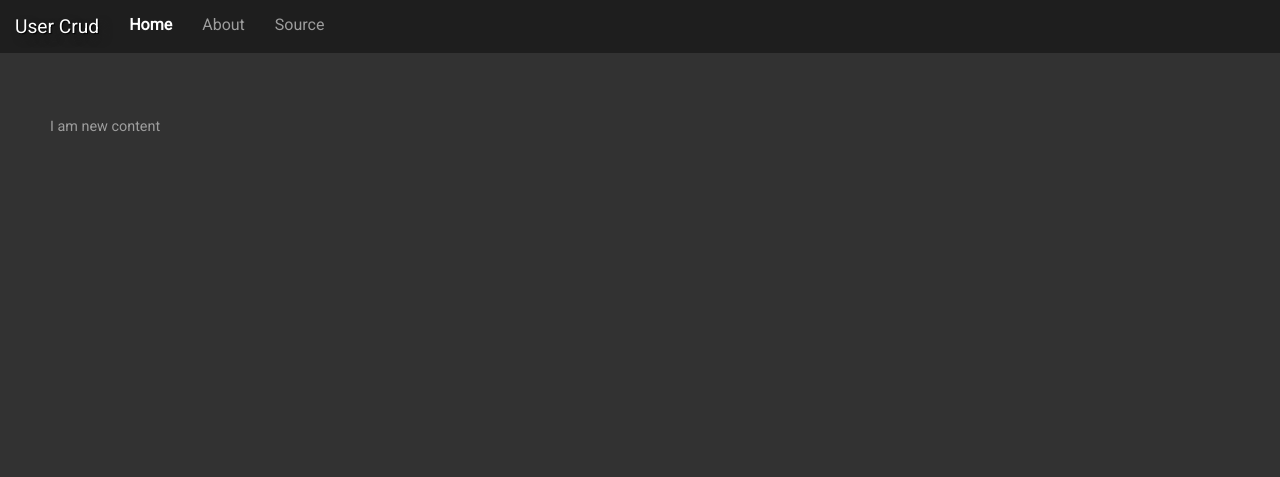
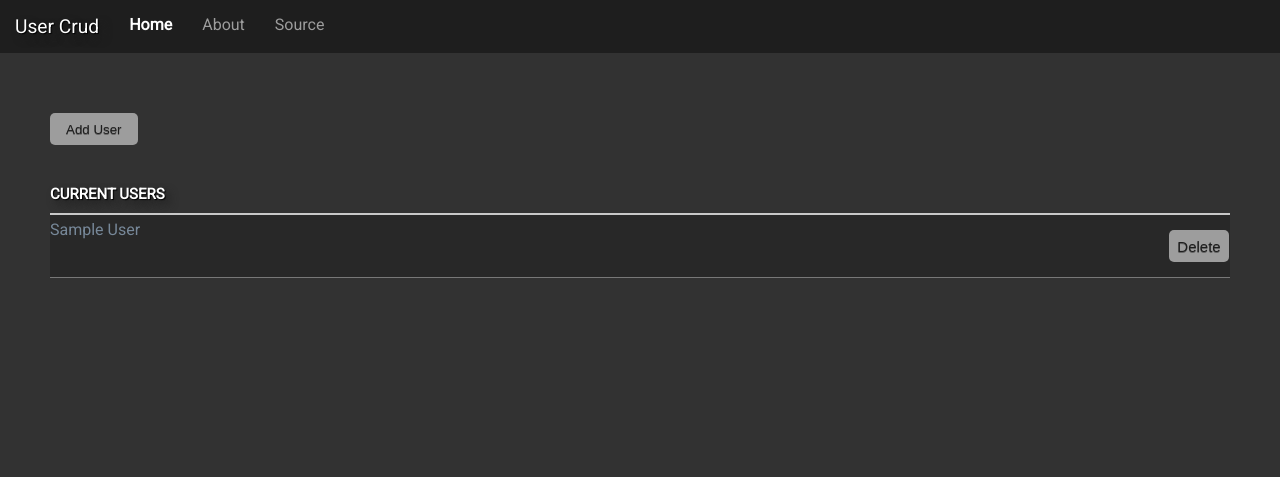
Before and after one commit to jonathanstallings/cf-django, a Django app: page /users/ in a window 1280 px wide. Shown: the top 477 px of the page. Run offline with Django 3.2, Linux system fonts and the light colour scheme; some libraries are stand-ins or nearby versions.

Commit message:
Add basic layout to index

```diff
--- a/users/static/users/css/style.css
+++ b/users/static/users/css/style.css
@@ -21,6 +21,18 @@ body {
   min-width: 350px;
 }
 
+main {
+  min-height: 800px;
+  position: relative;
+  padding: 50px;
+}
+
+main p {
+  font-size: .9rem;
+  color: #9d9d9d;
+  line-height: 1.2rem;
+}
+
 a {
   text-decoration: none;
   color: lightslategray;
@@ -41,6 +53,7 @@ button {
   height: 32px;
   padding: 4px 16px;
   margin: 10px 0;
+  outline: none;
   text-shadow: rgb(100,100,100) 0 1px 0;
 }
 
@@ -70,6 +83,21 @@ h1 {
 /*  font-size: 3rem;*/
 }
 
+h3 {
+  font-weight: 700;
+  font-size: 15px;
+  border-bottom: 2px solid rgb(200, 200, 200);
+  padding: 30px 0 10px;
+  margin: 0;
+  text-transform: uppercase;
+  text-shadow: 1px 1px 1px black, 5px 5px 8px rgb(30, 30, 30);
+}
+
+ul {
+  margin: 0;
+  padding: 0;
+}
+
 li {
   list-style: none;
 }
@@ -95,27 +123,6 @@ footer p {
 
 footer a {
   color: lightslategray;
-}
-
-img {
-
-}
-
-main {
-  min-height: 800px;
-  position: relative;
-  padding: 50px;
-}
-
-main p {
-  font-size: .9rem;
-  color: #9d9d9d;
-  line-height: 1.2rem;
-}
-
-fieldset {
-  margin: 20px;
-  background-color: rgb(50,50,50);
 }
 
 .wrapper {
@@ -202,29 +209,35 @@ Navigation
 }
 
 /*************************
-Text Content
+Current Users
 **************************/
 
-.textContent {
-  min-height: 50%;
-  padding: 50px 0;
+#current-users li {
+  overflow: hidden;
+  padding: 5px 0;
+  border-bottom: 1px solid rgb(120, 120, 120);
+  background-color: rgb(40, 40, 40);
 }
 
-.textContent article {
-  height: 100%;
-  width: 80%;
-  max-width: 1000px;
-  margin: auto;
-  padding: 30px;
-  background-color: rgb(30,30,30);
-  border: 1px solid rgb(30,30,30);
-  border-radius: 10px;
+#current-users li, h3 {
+  clear: both;
 }
 
-.textContent article h1 {
-  text-align: center;
-  padding-bottom: 20px;
+#current-users button {
+  float: right;
+  position: relative;
+  right: 1px;
+  width: 60px;
+  padding: 8px 6px;
+  font-size: 15px;
+  cursor: pointer;
 }
+
+li > .delete:hover {
+  color: #CF2323;
+  text-shadow: 1px 1px 1px black, 5px 5px 8px rgb(30, 30, 30);
+}
+
 
 /*************************
 Visualization Display
--- a/users/templates/users/index.html
+++ b/users/templates/users/index.html
@@ -1,4 +1,13 @@
 {% extends "users/base.html" %}
 {% block content %}
-<p>I am new content</p>
+<button id="add-user-button">Add User</button>
+<section id="current-users">
+    <h3>Current Users</h3>
+    <ul>
+        <li>
+            <a href="#">Sample User</a>
+            <button class="delete">Delete</button>
+        </li>
+    </ul>
+</section>
 {% endblock %}
```
